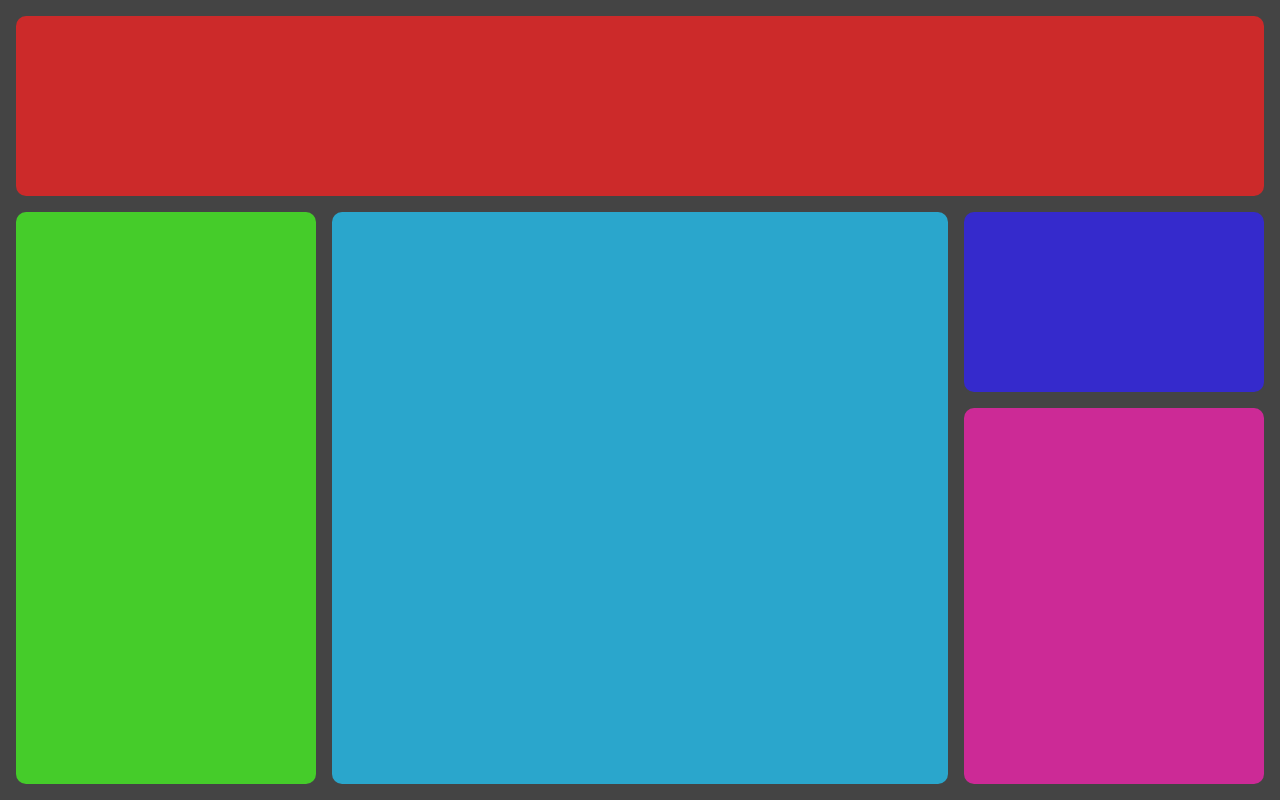
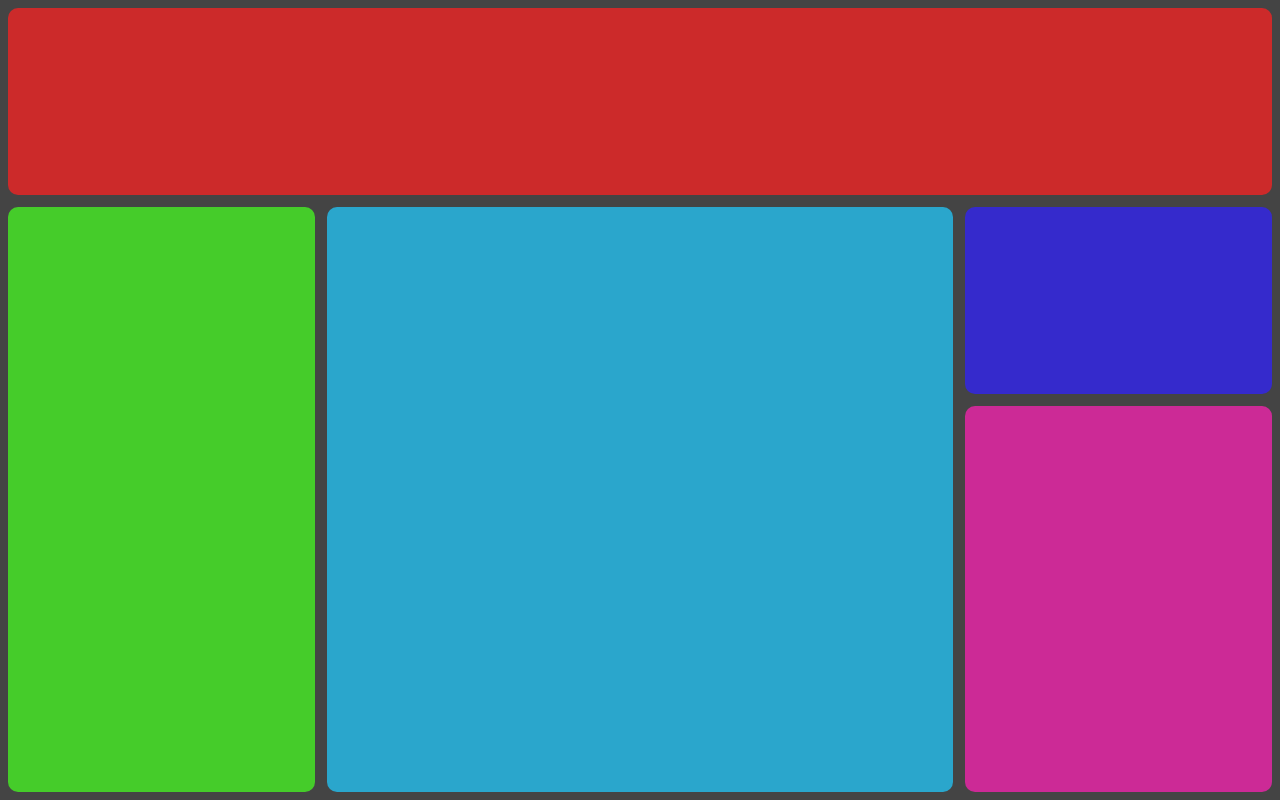
Before and after one commit to JacksonSM/Praticando-HTML-CSS, a plain HTML site: page exercicio-com-grid/index.html in a window 1280 px wide. Drawn offline with Linux system fonts and the light colour scheme.

Commit message:
substituído margin por gab

```diff
--- a/exercicio-com-grid/grid.css
+++ b/exercicio-com-grid/grid.css
@@ -12,6 +12,7 @@
     display: grid;
     grid-template-columns: 1fr 1fr 1fr 1fr;
     grid-template-rows: 1fr 1fr 1fr 1fr;
+    gap: 12px;
 }
 
 .cabecalho {
@@ -19,7 +20,6 @@
     border-radius: 10px;
     min-width: 50px;
     min-height: 50px;
-    margin: 8px;
     grid-column: span 4;
 }
 
@@ -28,7 +28,6 @@
     border-radius: 10px;
     min-width: 50px;
     min-height: 50px;
-    margin: 8px;
     grid-row: span 3;
 }
 
@@ -37,7 +36,6 @@
     border-radius: 10px;
     min-width: 50px;
     min-height: 50px;
-    margin: 8px;
     grid-column: span 2;
     grid-row: span 3;
 }
@@ -47,7 +45,6 @@
     border-radius: 10px;
     min-width: 50px;
     min-height: 50px;
-    margin: 8px;
 }
 
 .direita-baixo {
@@ -55,6 +52,5 @@
     border-radius: 10px;
     min-width: 50px;
     min-height: 50px;
-    margin: 8px;
     grid-row: span 2;
 }
```
